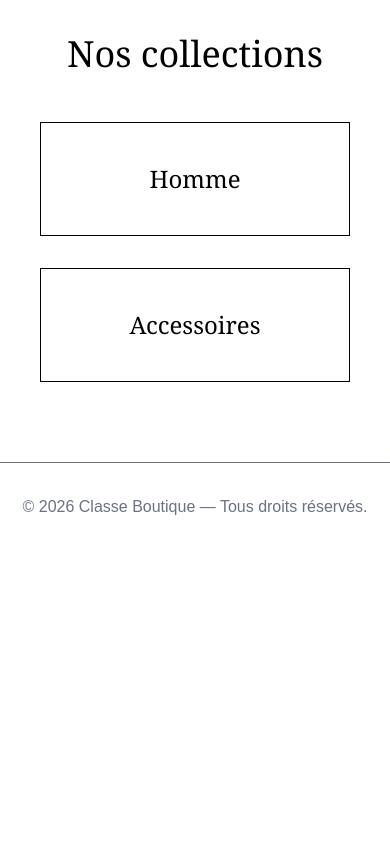
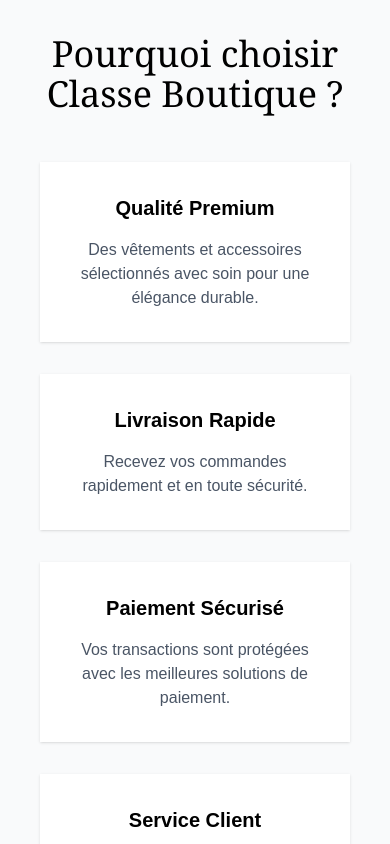
Before and after one commit to alfadilmoussahadjar1-cmd/classe-boutiquev2, a Next.js app: page / in a window 390 px wide. Shown: the part 2920-3764 px from the top of the page. Before the commit the page ends 3471 px from the top, so only its background shows below. Built offline with nearby package versions, Linux system fonts and the light colour scheme.

Commit message:
ajout de Features products et whyChooseUs

```diff
--- a/src/app/page.tsx
+++ b/src/app/page.tsx
@@ -1,5 +1,8 @@
 "use client";
 import Categories from "@/components/Categories";
+import FeaturedProducts from "@/components/FeaturedProducts";
+import WhyChooseUs from "@/components/WhyChooseUs";
+
 import Image from "next/image";
 import { Search, ShoppingBag, Heart} from "lucide-react";
 import { Swiper, SwiperSlide } from "swiper/react";
@@ -295,35 +298,8 @@
 
       </section>
       <Categories />
-      {/* ================= COLLECTIONS ================= */}
-
-      <section className="px-10 py-20">
-
-        <h2 className="text-4xl font-serif text-center mb-12">
-          Nos collections
-        </h2>
-
-        <div className="grid md:grid-cols-2 gap-8 max-w-4xl mx-auto">
-
-          <div className="border p-10 text-center hover:shadow-xl transition duration-300 cursor-pointer">
-
-            <h3 className="text-2xl font-serif">
-              Homme
-            </h3>
-
-          </div>
-
-          <div className="border p-10 text-center hover:shadow-xl transition duration-300 cursor-pointer">
-
-            <h3 className="text-2xl font-serif">
-              Accessoires
-            </h3>
-
-          </div>
-
-        </div>
-
-      </section>
+      <FeaturedProducts />
+      <WhyChooseUs />
 
       {/* ================= FOOTER ================= */}
 
--- /dev/null
+++ b/src/components/FeaturesProducts.tsx
@@ -0,0 +1,65 @@
+import Image from "next/image";
+
+const products = [
+  {
+    id: 1,
+    name: "Costume Prestige",
+    price: "149 000 FCFA",
+    image: "/costume-noir.jpeg",
+  },
+  {
+    id: 2,
+    name: "Chemise Premium",
+    price: "35 000 FCFA",
+    image: "/chemise-blanche.jpeg",
+  },
+  {
+    id: 3,
+    name: "Montre Élégance",
+    price: "89 000 FCFA",
+    image: "/montre-luxe.jpeg",
+  },
+  {
+    id: 4,
+    name: "Veste Beige",
+    price: "79 000 FCFA",
+    image: "/veste-beige.jpeg",
+  },
+];
+
+export default function FeaturedProducts() {
+  return (
+    <section className="max-w-7xl mx-auto py-20 px-6">
+      <h2 className="text-4xl font-serif text-center mb-12">
+        Produits vedettes
+      </h2>
+
+      <div className="grid gap-8 md:grid-cols-2 lg:grid-cols-4">
+        {products.map((product) => (
+          <div
+            key={product.id}
+            className="rounded-xl overflow-hidden shadow-lg hover:shadow-2xl transition"
+          >
+            <Image
+              src={product.image}
+              alt={product.name}
+              width={400}
+              height={500}
+              className="w-full h-80 object-cover"
+            />
+
+            <div className="p-5">
+              <h3 className="text-xl font-semibold">{product.name}</h3>
+
+              <p className="mt-2 text-gray-600">{product.price}</p>
+
+              <button className="mt-5 w-full bg-black text-white py-3 rounded-lg hover:bg-gray-800 transition">
+                Ajouter au panier
+              </button>
+            </div>
+          </div>
+        ))}
+      </div>
+    </section>
+  );
+}
--- /dev/null
+++ b/src/components/whyChooseUs.tsx
@@ -0,0 +1,60 @@
+export default function WhyChooseUs() {
+
+  const features = [
+    {
+      title: "Qualité Premium",
+      description:
+        "Des vêtements et accessoires sélectionnés avec soin pour une élégance durable.",
+    },
+    {
+      title: "Livraison Rapide",
+      description:
+        "Recevez vos commandes rapidement et en toute sécurité.",
+    },
+    {
+      title: "Paiement Sécurisé",
+      description:
+        "Vos transactions sont protégées avec les meilleures solutions de paiement.",
+    },
+    {
+      title: "Service Client",
+      description:
+        "Une équipe disponible pour vous accompagner dans vos choix.",
+    },
+  ];
+
+
+  return (
+    <section className="py-20 px-10 bg-gray-50">
+
+      <h2 className="text-4xl font-serif text-center mb-12">
+        Pourquoi choisir Classe Boutique ?
+      </h2>
+
+
+      <div className="grid md:grid-cols-2 lg:grid-cols-4 gap-8 max-w-7xl mx-auto">
+
+        {features.map((feature) => (
+
+          <div
+            key={feature.title}
+            className="bg-white p-8 text-center shadow-sm hover:shadow-xl transition"
+          >
+
+            <h3 className="text-xl font-semibold mb-4">
+              {feature.title}
+            </h3>
+
+            <p className="text-gray-600">
+              {feature.description}
+            </p>
+
+          </div>
+
+        ))}
+
+      </div>
+
+    </section>
+  );
+}
```
